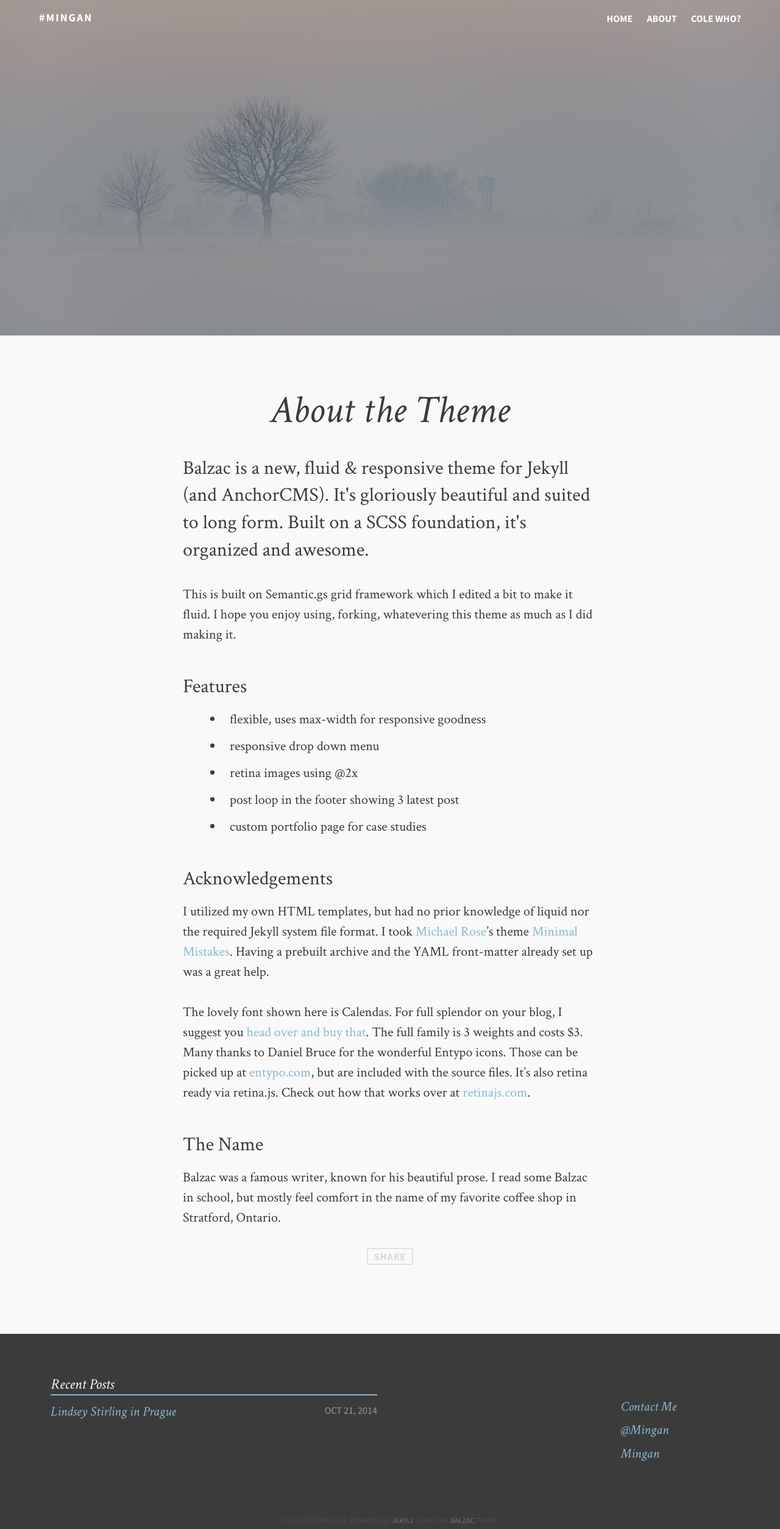
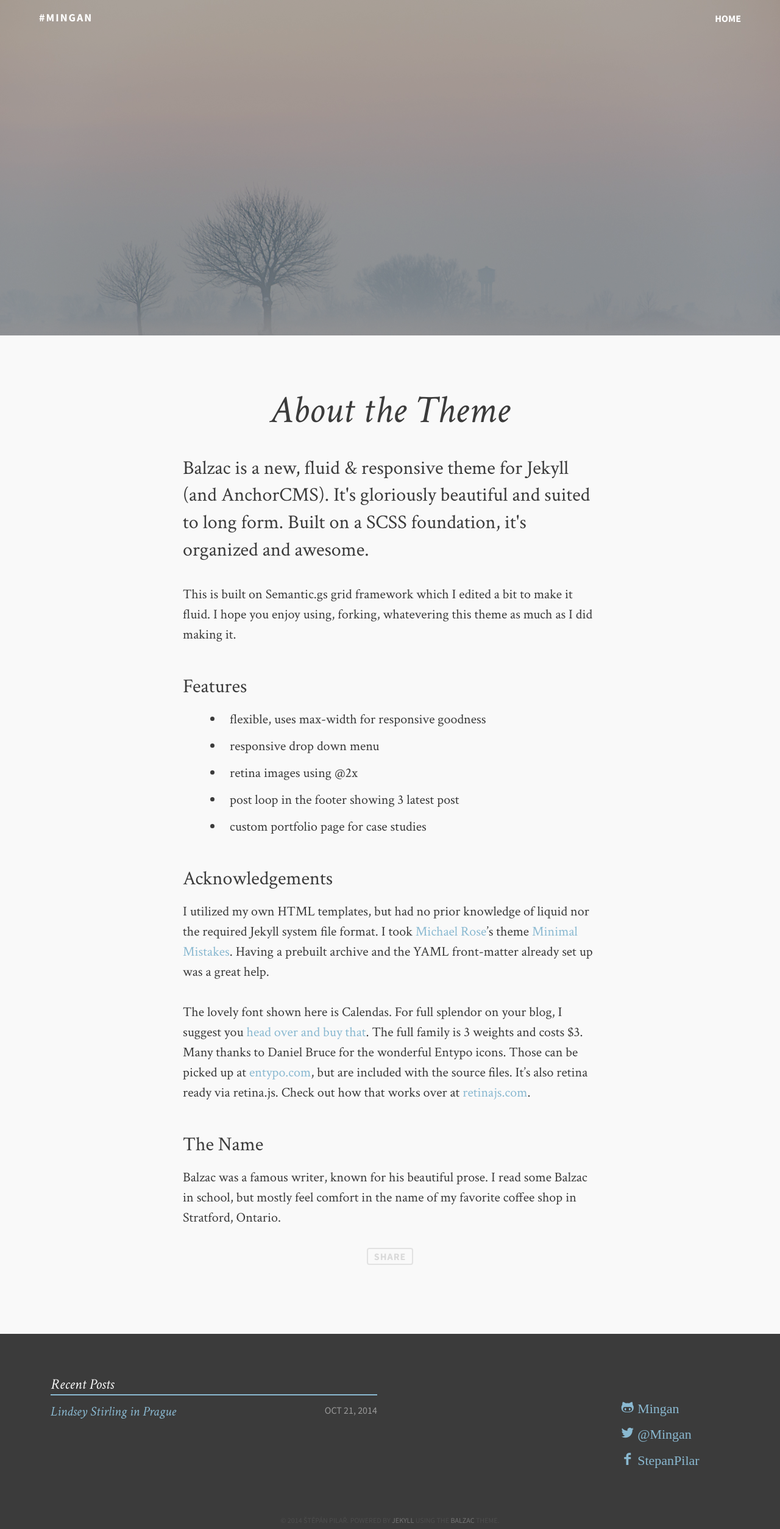
Before and after one commit to Mingan/blog, a Jekyll site: the page built from about.md, in a window 1280 px wide. Shown: the whole page at 61% size. Built offline with Jekyll 4.4.1, drawn with Linux system fonts in a browser that asks for light colours; comment, search, counter and statistics services are not loaded.

Commit message:
Tuned the template

```diff
--- a/_config.yml
+++ b/_config.yml
@@ -7,11 +7,11 @@ canonical: http://blog.mingan.name
 owner:
   name:           Štěpán Pilař
   avatar:         avatar.png
-  bio:            "Aesthete & Athlete"
-  email:          ja@mingan.nam
+  bio:            ""
   twitter:        Mingan
+  facebook:       StepanPilar
   github:         Mingan
-  disqus:         mingan
+  disqus:         mingan8
   location:       "Prague, Czech republic"
   # Plug in your disqus shortname!
 
@@ -19,14 +19,16 @@ tools:
   standards:      "HTML, SCSS, Jekyll"
   software:       "git"
 
+ga: "UA-4390702-4"
+
 # Links to include in top navigation
 # For external links add external: true
-links:
-  - title: About
-    url: /about
-  - title: Cole Who?
-    url: http://coletownsend.com
-    external: true
+# links:
+#   - title: About
+#     url: /about
+#   - title: Cole Who?
+#     url: http://coletownsend.com
+#     external: true
 
 # http://en.wikipedia.org/wiki/List_of_tz_database_time_zones
 timezone:    Europe/Prague
@@ -48,6 +50,7 @@ kramdown:
     coderay_bold_every: 10
     coderay_css: class
 
+
 sass:
     style: :compressed
 
--- a/_includes/footer.html
+++ b/_includes/footer.html
@@ -13,19 +13,16 @@
 
       <div class="social">
         <ul>
-            <li><a id="mail" href="mailto:{{ site.owner.email }}"><span class="foot-link">Contact Me</span></a></li>
-
-            {% if site.owner.twitter %}
-            <li><a id="twit" href="http://twitter.com/{{ site.owner.twitter }}" target="_blank"><span class="foot-link">@{{ site.owner.twitter }}</span></a></li>
+            {% if site.owner.github %}
+            <li><a id="github" href="http://github.com/{{ site.owner.github }}" target="_blank" class="icon-github"> <span class="foot-link">{{ site.owner.github }}</span></a></li>
             {% endif %}
 
             {% if site.owner.twitter %}
-            <li><a id="github" href="http://github.com/{{ site.owner.github }}" target="_blank"><span class="foot-link">{{ site.owner.github }}</span></a></li>
+            <li><a id="twit" href="http://twitter.com/{{ site.owner.twitter }}" target="_blank" class="icon-twitter"> <span class="foot-link">@{{ site.owner.twitter }}</span></a></li>
             {% endif %}
 
-
-            {% if site.owner.dribbble %}
-            <li><a id="drib" href="http://dribbble.com/{{ site.owner.dribbble }}" target="_blank"><span class="foot-link">Dribbble</span></a></li>
+            {% if site.owner.facebook %}
+            <li><a id="facebook" href="http://facebook.com/{{ site.owner.facebook }}" target="_blank" class="icon-facebook"> <span class="foot-link">{{ site.owner.facebook }}</span></a></li>
             {% endif %}
         </ul>
     </div>
--- a/_sass/_styles.scss
+++ b/_sass/_styles.scss
@@ -290,12 +290,11 @@ header.site-header nav {
     }
 
     .featured-image {
-        vertical-align: middle;
         min-height: 360px;
         height: 50vh;
         width: 100%;
         max-height: 800px;
-        background-position: center center;
+        background-position: center top;
         background-size: cover;
         vertical-align: middle;
         -webkit-background-size: cover;
@@ -393,7 +392,7 @@ header.site-header nav {
             }
 
             a:before {
-                content:'“';
+                content:'\201c';
                 color: $grey-light;
                 position: absolute;
                 margin-left: -70px;
```
Also changed, not shown: other parts of _includes/footer.html (+9 -0 lines), favicon.ico (added).
